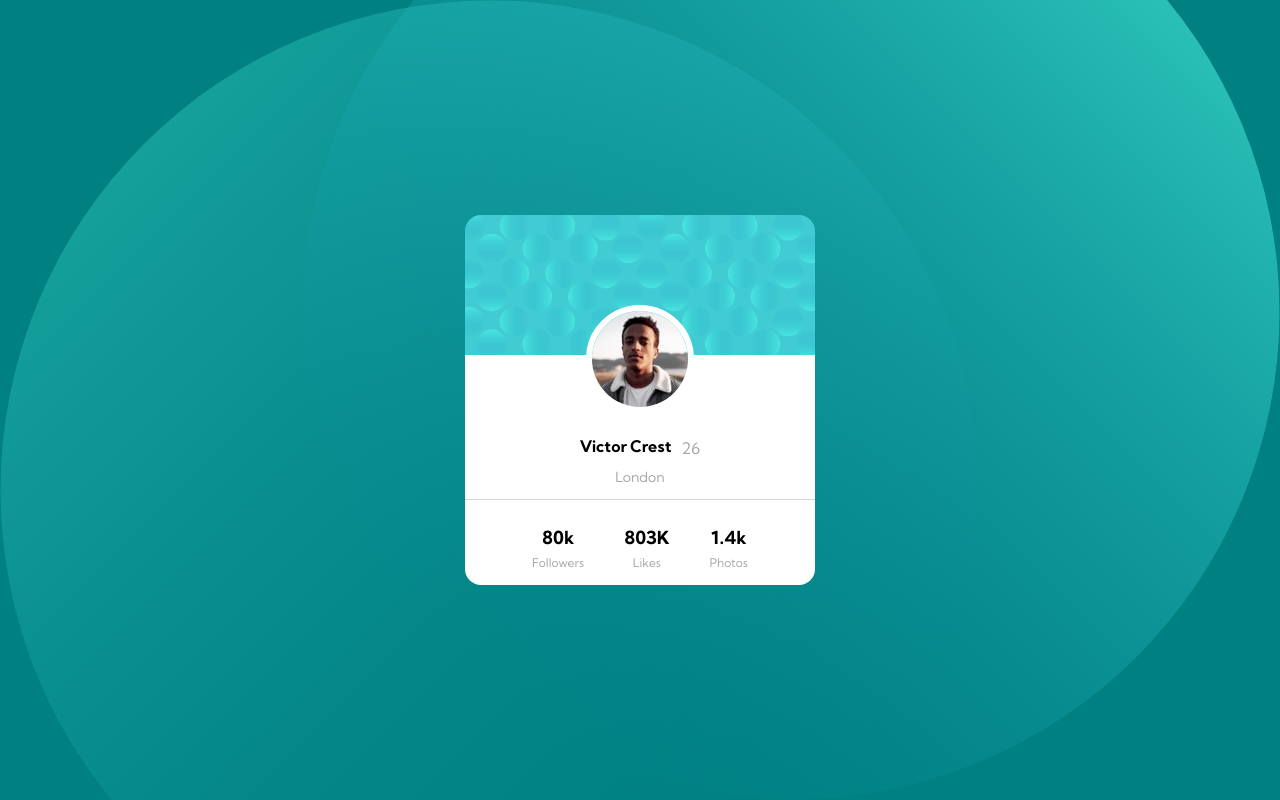
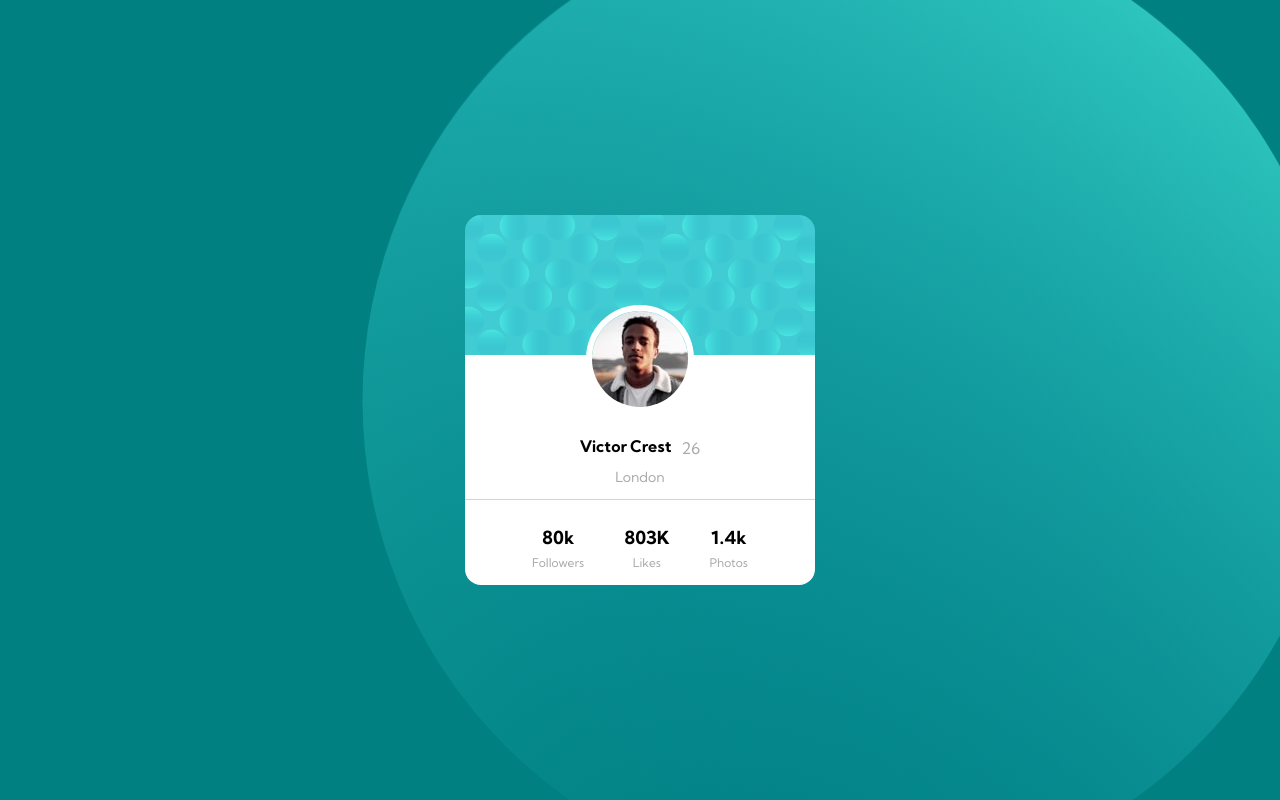
Before and after one commit to becmorrell/frontend-mentor, a plain HTML site: page profile-card/index.html in a window 1280 px wide. Drawn offline with Linux system fonts and the light colour scheme.

Commit message:
Completed with Readme.md
completed with challenge write up

```diff
--- a/profile-card/styles.css
+++ b/profile-card/styles.css
@@ -32,7 +32,7 @@ min-height: 100vh;
     align-items: center;
     background-color: teal;
     background-image: url("images/bg-pattern-top.svg"), url("images/bg-pattern-bottom.svg");
-    background-position: right bottom, top left;
+    background-position: 120%, 120%;
     background-repeat: no-repeat;
 
 
@@ -68,7 +68,6 @@ min-height: 100vh;
     overflow: hidden;
     border: 6px solid white;
     margin-top: -50px;
-
 }
 
 .lower-section {
```
Also changed, not shown: 2 other files.
